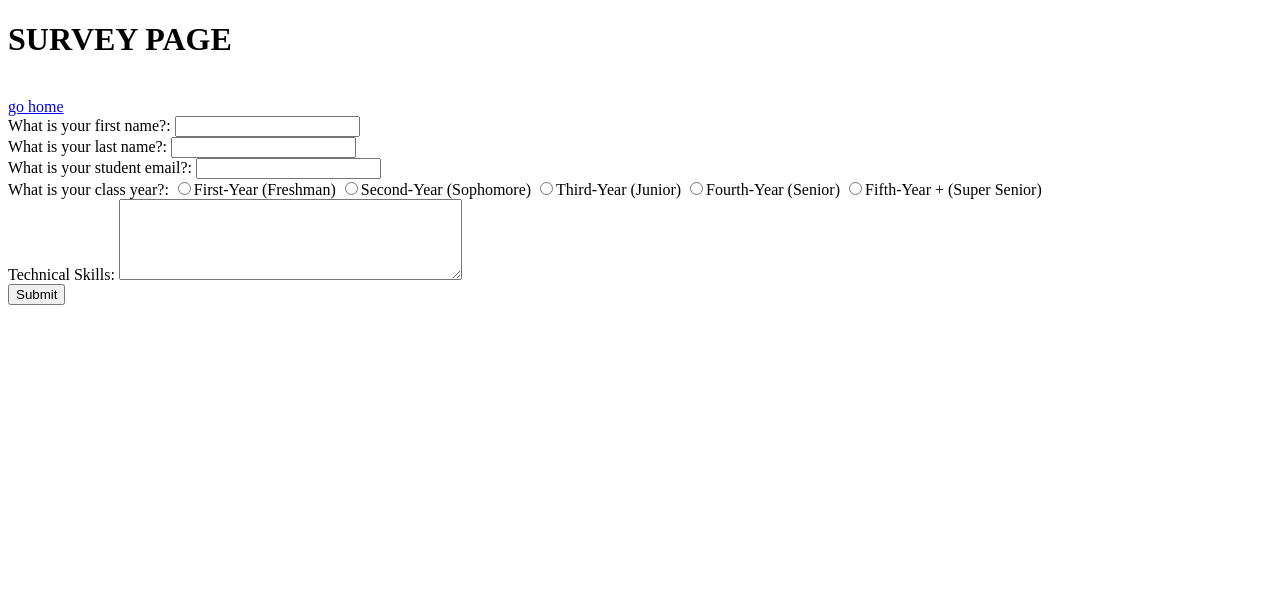
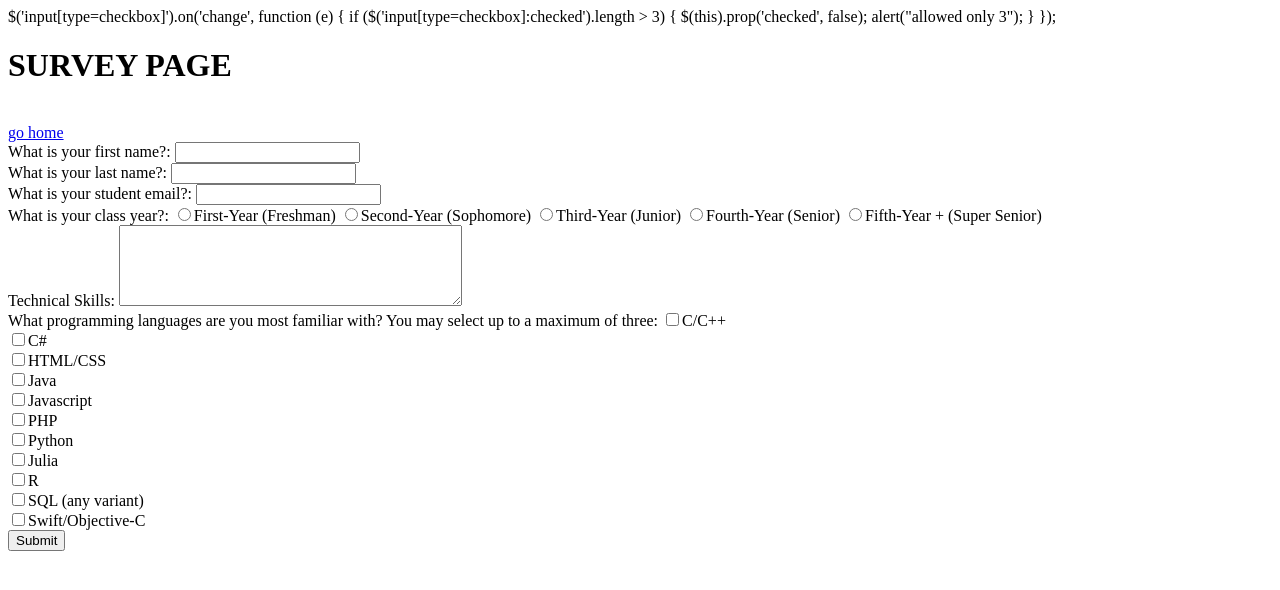
Before and after one commit to bostickt201/DS440_IndicTopicTagger, a PHP site: page /survey.php in a window 1280 px wide. Shown: the top 590 px of the page. Run offline with PHP 8.4, Linux system fonts and the light colour scheme.

Commit message:
Update survey.php

```diff
--- a/survey.php
+++ b/survey.php
@@ -1,5 +1,13 @@
  <!DOCTYPE html>
 <html>
+<head>
+ $('input[type=checkbox]').on('change', function (e) {
+    if ($('input[type=checkbox]:checked').length > 3) {
+        $(this).prop('checked', false);
+        alert("allowed only 3");
+    }
+});
+</head>
 <body>
 <h1>SURVEY PAGE</h1>
 </br>
@@ -16,6 +24,18 @@ What is your class year?:
   <input type="radio" name="class" value="4year">Fourth-Year (Senior)
   <input type="radio" name="class" value="5year">Fifth-Year + (Super Senior)<br>
 Technical Skills:  <textarea name="skills" rows="5" cols="40"></textarea><br>
+What programming languages are you most familiar with? You may select up to a maximum of three:
+  <input class="single-checkbox"type="checkbox" name="language" value="c">C/C++<br>
+  <input class="single-checkbox" type="checkbox" name="language" value="c#">C#<br>
+  <input class="single-checkbox" type="checkbox" name="language" value="html">HTML/CSS<br>
+  <input class="single-checkbox" type="checkbox" name="language" value="java">Java<br>
+  <input class="single-checkbox" type="checkbox" name="language" value="javascript">Javascript<br>
+  <input class="single-checkbox" type="checkbox" name="language" value="php">PHP<br>
+  <input class="single-checkbox" type="checkbox" name="language" value="python">Python<br>
+  <input class="single-checkbox" type="checkbox" name="language" value="julia">Julia<br>
+  <input class="single-checkbox" type="checkbox" name="language" value="r">R<br>
+  <input class="single-checkbox" type="checkbox" name="language" value="sql">SQL (any variant)<br>
+  <input class="single-checkbox" type="checkbox" name="language" value="swift">Swift/Objective-C<br>
 <input type="submit">
 </form>
 
```
